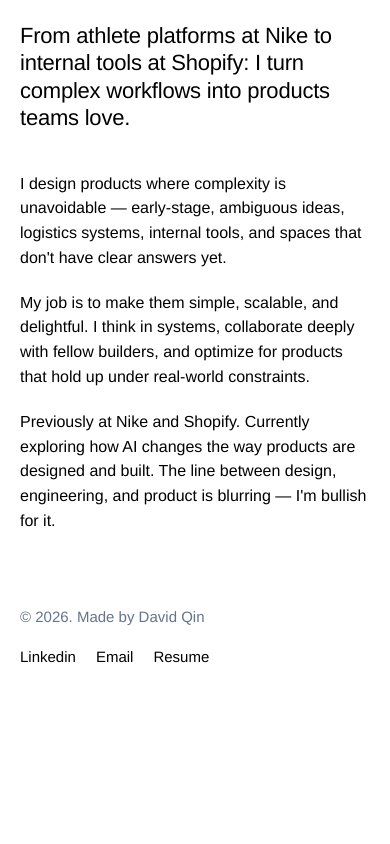
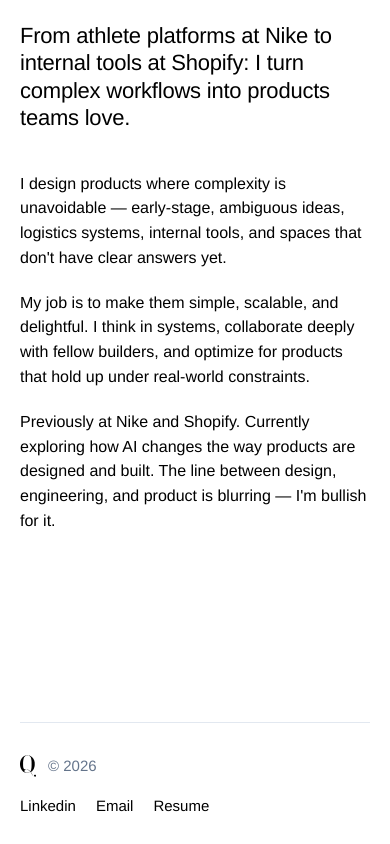
Before and after one commit to icecitykid/davidzqin-site, a Next.js app: page /about in a window 390 px wide. Shown: the part 557-1401 px from the top of the page. Before the commit the page ends 1252 px from the top, so only its background shows below. Built offline with nearby package versions, Linux system fonts and the light colour scheme.

Commit message:
cleaning up footer

```diff
--- a/src/app/about/page.tsx
+++ b/src/app/about/page.tsx
@@ -73,7 +73,7 @@ export default function AboutPage() {
           </section>
         </main>
 
-        <Footer variant="about" />
+        <Footer />
       </div>
     </div>
   );
--- a/src/app/globals.css
+++ b/src/app/globals.css
@@ -860,44 +860,6 @@ a {
   }
 }
 
-.ftr-slim {
-  display: flex;
-  justify-content: space-between;
-  align-items: center;
-  padding-top: 24px;
-  font-size: 15px;
-  font-weight: 500;
-}
-
-.ftr-slim .left {
-  color: var(--dzq-fg-2);
-}
-
-.ftr-slim .right {
-  display: flex;
-  gap: 28px;
-}
-
-.ftr-slim .right a {
-  position: relative;
-  padding: 2px 0;
-}
-
-.ftr-slim .right a::after {
-  content: "";
-  position: absolute;
-  left: 0;
-  right: 100%;
-  bottom: -2px;
-  height: 1px;
-  background: currentColor;
-  transition: right 320ms cubic-bezier(0.22, 1, 0.36, 1);
-}
-
-.ftr-slim .right a:hover::after {
-  right: 0;
-}
-
 /* ═══════════════════════════════════════════════════════════
  * Artwork tiles (AthleteHQ, AightBet, Shopify) — scoped
  * ═══════════════════════════════════════════════════════════ */
@@ -1154,13 +1116,13 @@ a {
     margin-top: 40px;
   }
 
-  .ftr-slim {
+  .ftr {
     flex-direction: column;
     gap: 16px;
     align-items: flex-start;
   }
 
-  .ftr-slim .right {
+  .ftr .right {
     gap: 20px;
   }
 }
--- a/src/app/page.tsx
+++ b/src/app/page.tsx
@@ -137,7 +137,7 @@ export default function HomePage() {
         </ScrollRevealWork>
       </section>
 
-      <Footer variant="home" />
+      <Footer />
     </div>
   );
 }
--- a/src/app/work/[slug]/page.tsx
+++ b/src/app/work/[slug]/page.tsx
@@ -64,7 +64,7 @@ export default async function WorkCasePage({ params }: Props) {
           .
         </p>
       </main>
-      <Footer variant="home" />
+      <Footer />
     </div>
   );
 }
--- a/src/components/Footer.tsx
+++ b/src/components/Footer.tsx
@@ -2,37 +2,14 @@ import Image from "next/image";
 import Link from "next/link";
 import { LOGO_SRC, RESUME_SRC } from "@/lib/constants";
 
-export type FooterVariant = "home" | "about";
-
 const LINKEDIN_URL = "https://www.linkedin.com/in/davidqin";
 
-export function Footer({ variant }: { variant: FooterVariant }) {
-  if (variant === "about") {
-    return (
-      <footer className="ftr-slim">
-        <div className="left">© 2026. Made by David Qin</div>
-        <div className="right">
-          <Link
-            href={LINKEDIN_URL}
-            target="_blank"
-            rel="noopener noreferrer"
-          >
-            Linkedin
-          </Link>
-          <Link href="mailto:hi@davidzqin.com">Email</Link>
-          <Link href={RESUME_SRC} target="_blank" rel="noopener noreferrer">
-            Resume
-          </Link>
-        </div>
-      </footer>
-    );
-  }
-
+export function Footer() {
   return (
     <footer className="ftr">
       <div className="left">
         <Image src={LOGO_SRC} alt="" width={30} height={40} unoptimized />
-        <span>© 2026. Made by David Qin</span>
+        <span>© 2026</span>
       </div>
       <div className="right">
         <Link href={LINKEDIN_URL} target="_blank" rel="noopener noreferrer">
```
